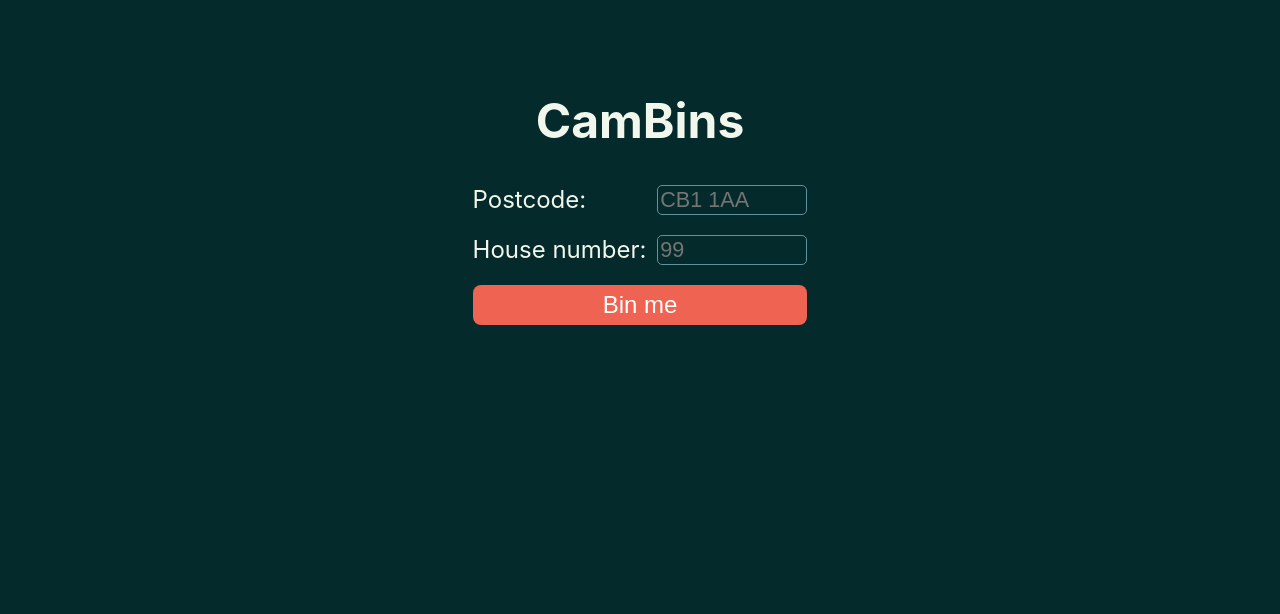
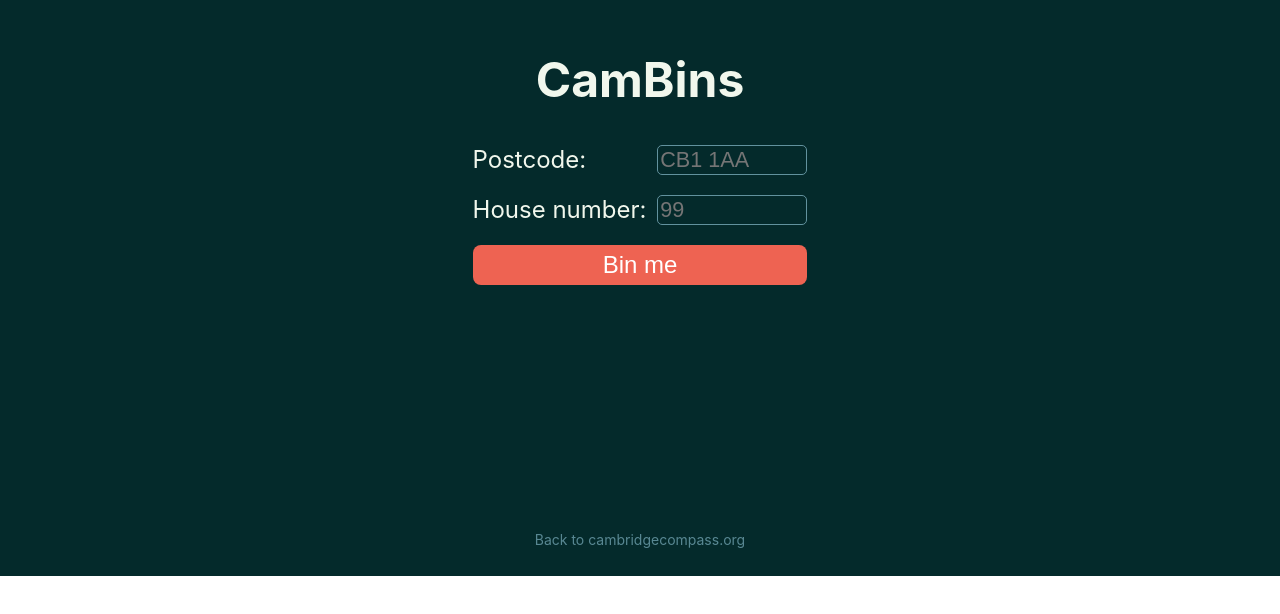
Before and after one commit to olane/cambin, a React (Create React App) app in the folder frontend/: page / in a window 1280 px wide. Shown: the part 224-838 px from the top of the page. After the commit the page ends 800 px from the top, so only its background shows below. Built offline with nearby package versions, Linux system fonts and the light colour scheme.

Commit message:
add footer link back to main site and fix build

```diff
--- a/frontend/package.json
+++ b/frontend/package.json
@@ -14,11 +14,11 @@
     "react-calendar": "^4.2.1",
     "react-dom": "^18.2.0",
     "react-scripts": "5.0.1",
-    "typescript": "^5.0.4",
+    "typescript": "4.9.5",
     "web-vitals": "^2.1.4"
   },
   "scripts": {
-    "deploy": "npm run build && npx wrangler pages publish build",
+    "deploy": "npm run build && npx wrangler pages deploy build",
     "start": "react-scripts start",
     "build": "react-scripts build",
     "test": "react-scripts test",
--- a/frontend/src/components/App.tsx
+++ b/frontend/src/components/App.tsx
@@ -76,8 +76,19 @@ function App() {
 
     return (
         <div className="app-wrapper">
-            <h1>CamBins</h1>
-            {renderMainSection(fetchingBins, error, onLoadBins, onResetForm, binResult, addressResult)}
+            <div className="app-content">
+                <h1>CamBins</h1>
+                {renderMainSection(fetchingBins, error, onLoadBins, onResetForm, binResult, addressResult)}
+            </div>
+            <footer className="app-footer">
+                <a
+                    href="https://cambridgecompass.org"
+                    target="_blank"
+                    rel="noopener noreferrer"
+                >
+                    Back to cambridgecompass.org
+                </a>
+            </footer>
         </div>
     );
 }
--- a/frontend/src/components/UpcomingCollectionsList.tsx
+++ b/frontend/src/components/UpcomingCollectionsList.tsx
@@ -1,5 +1,5 @@
 import React, {FC} from 'react';
-import { AddressSearchResponse, BinCollection, BinSchedule, RoundType } from '../model/BinTypes';
+import { AddressSearchResponse, BinCollection, RoundType } from '../model/BinTypes';
 import { isThisWeek, isNextWeek, isToday, isTomorrow } from '../utils/dateUtils';
 import { UpcomingCollectionsProps } from './UpcomingCollections';
 
--- a/frontend/src/styles/App.css
+++ b/frontend/src/styles/App.css
@@ -23,9 +23,32 @@
     display: flex;
     flex-direction: column;
     align-items: center;
-    justify-content: center;
     font-size: 24px;
     padding: 1em;
+    box-sizing: border-box;
+}
+
+.app-content {
+    width: 100%;
+    flex: 1;
+    display: flex;
+    flex-direction: column;
+    align-items: center;
+    justify-content: center;
+}
+
+.app-footer {
+    padding: 0.75rem 0 0.25rem;
+    font-size: 14px;
+    opacity: 0.9;
+}
+
+.app-footer a {
+    text-decoration: none;
+}
+
+.app-footer a:hover {
+    text-decoration: underline;
 }
 
 h1 {
```
Also changed, not shown: 1 other file (tests, documents, lock files or other folders).
